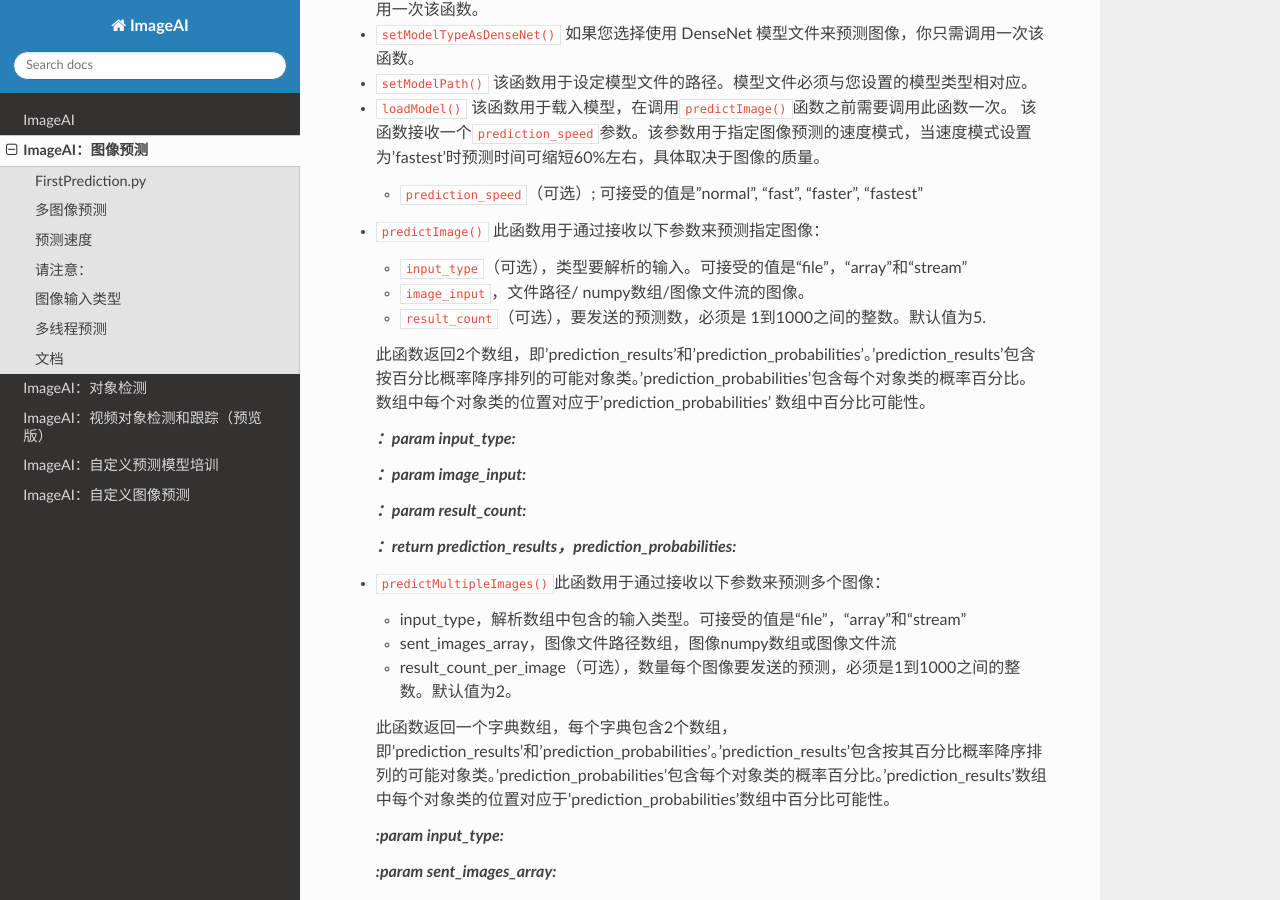
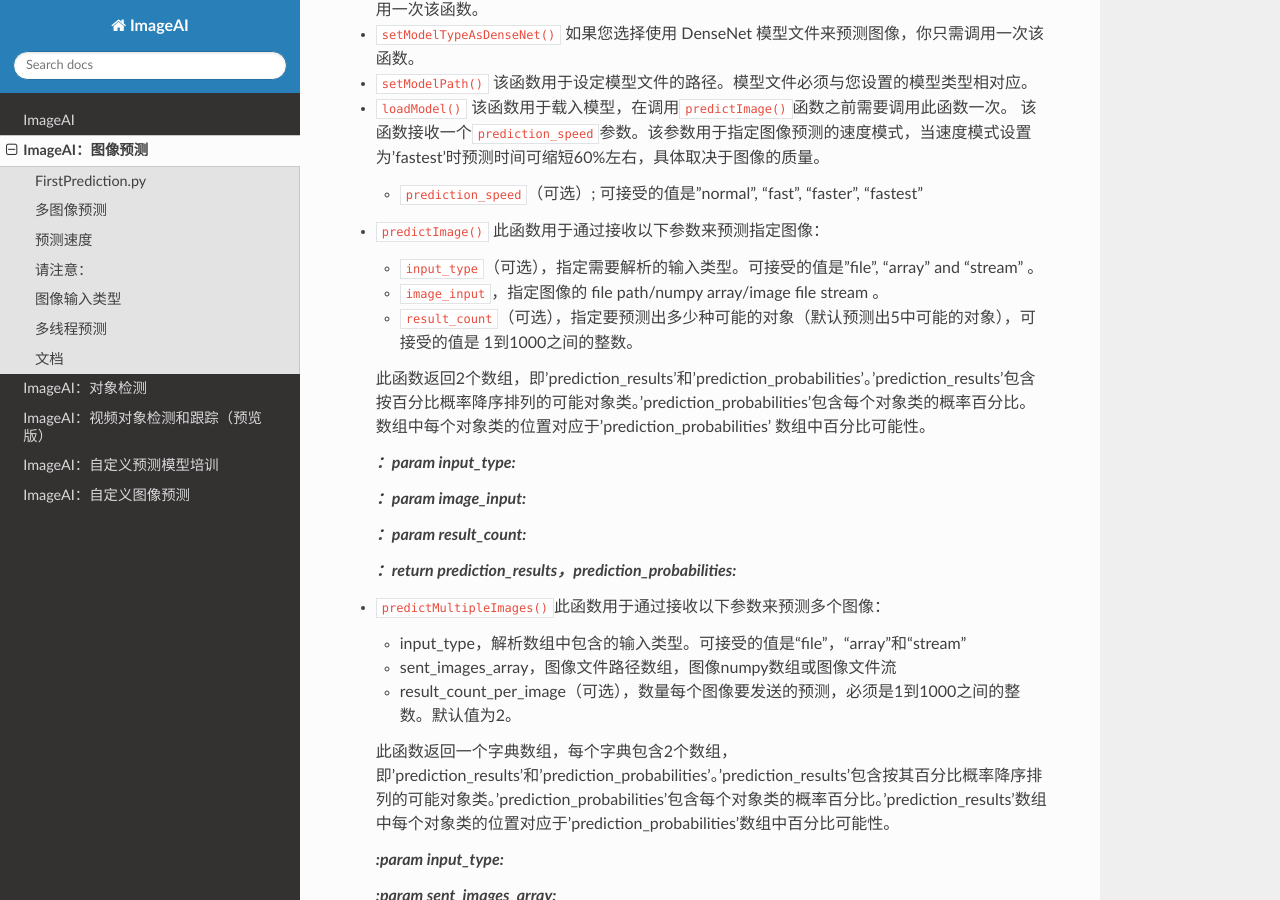
Before and after one commit to kangvcar/ImageAI_docs, a Sphinx documentation site: the page built from source/ImageAI_Image_Prediction.md, in a window 1280 px wide and 900 px high, scrolled down 7928 px. Built offline with Sphinx 7.4.7 and the Read the Docs theme 2.0.0, drawn with Linux system fonts in a browser that asks for light colours.

Commit message:
modify imageai

```diff
--- a/source/ImageAI_Image_Prediction.md
+++ b/source/ImageAI_Image_Prediction.md
@@ -314,10 +314,10 @@
 该函数接收一个`prediction_speed`参数。该参数用于指定图像预测的速度模式，当速度模式设置为'fastest'时预测时间可缩短60%左右，具体取决于图像的质量。
     - ` prediction_speed`（可选）; 可接受的值是"normal", "fast", "faster", "fastest"
 - `predictImage()` 此函数用于通过接收以下参数来预测指定图像：
-    - `input_type`（可选），类型要解析的输入。可接受的值是“file”，“array”和“stream”
-    - `image_input`，文件路径/ numpy数组/图像文件流的图像。
-    - `result_count`（可选），要发送的预测数，必须是
-1到1000之间的整数。默认值为5.
+    - `input_type`（可选），指定需要解析的输入类型。可接受的值是"file", "array" and "stream" 。
+    - `image_input`，指定图像的 file path/numpy array/image file stream 。
+    - `result_count`（可选），指定要预测出多少种可能的对象（默认预测出5中可能的对象），可接受的值是
+1到1000之间的整数。
 
     此函数返回2个数组，即'prediction_results'和'prediction_probabilities'。'prediction_results'包含按百分比概率降序排列的可能对象类。'prediction_probabilities'包含每个对象类的概率百分比。
     数组中每个对象类的位置对应于'prediction_probabilities' 数组中百分比可能性。
```
Also changed, not shown: source/ImageAI.md (+2 -2 lines).
